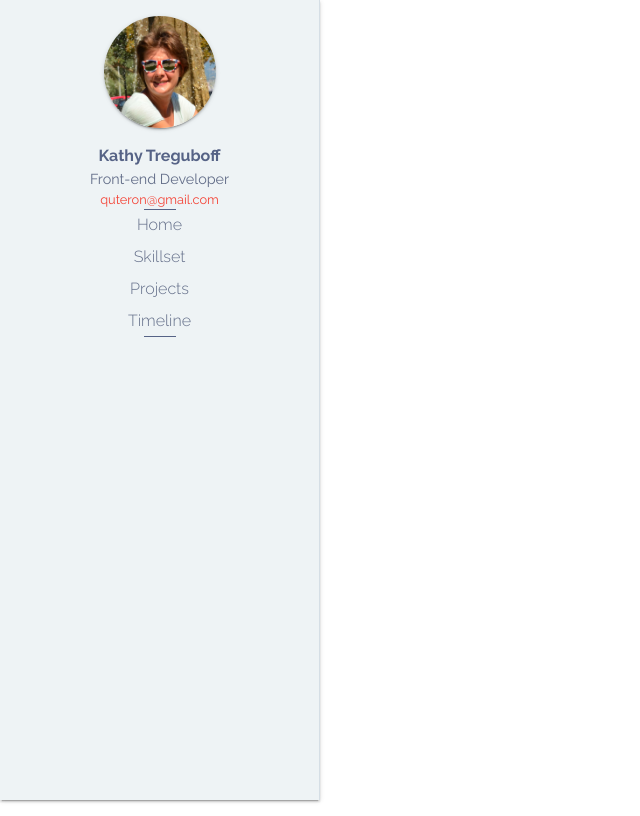
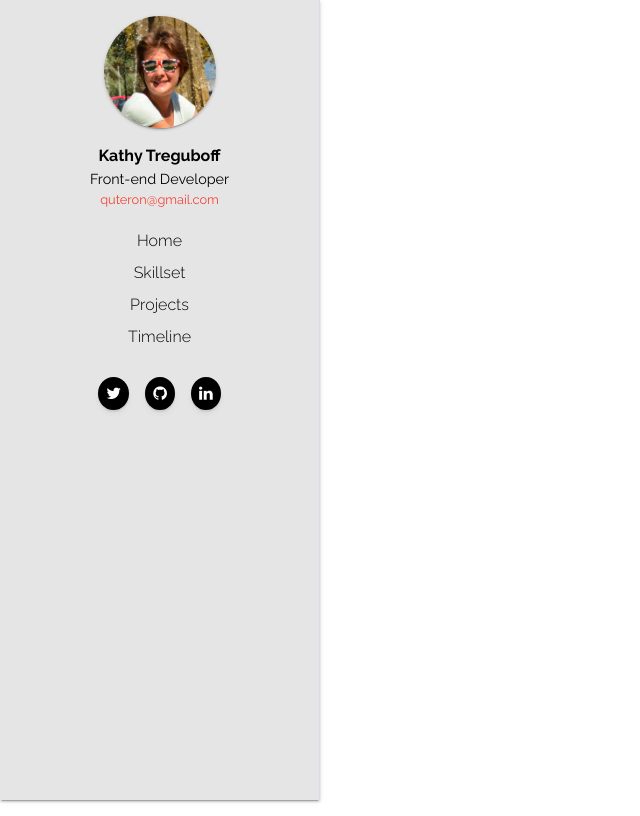
Before and after one commit to quteron/quteron.github.io, a plain HTML site: page index.html in a window 1280 px wide. Shown: the whole page, without its empty margins (0-640 px from the left). Drawn offline with Linux system fonts and the light colour scheme.

Commit message:
Added social buttons to sidebar.

```diff
--- a/assets/css/styles.css
+++ b/assets/css/styles.css
@@ -30,15 +30,40 @@ a:hover {
     text-decoration: underline;
 }
 
+.icon-box {
+    margin: 0.5em;
+    line-height: 1;
+    padding: 0.5em;
+    font-size: 1em;
+    background-color: #000;
+    color: #FFF;
+    border-radius: 100%;
+    box-shadow: 0 2px 1px rgba(0, 0, 0, .05), 0 2px 3px rgba(0, 0, 0, .05), 0 4px 8px rgba(0, 0, 0, .05);
+}
+
+.icon-box:hover {
+    background-color: #F44336;
+    color: #FFF;
+}
+
+.center {
+    display: -webkit-flex;
+    display: flex;
+    -webkit-align-items: center;
+    align-items: center;
+    -webkit-justify-content: center;
+    justify-content: center;
+}
+
 .sidebar {
-    background-color: #EEF3F5;
+    background-color: rgba(0,0,0,0.1);
     border-right: 1px solid #D5DEE5;
     box-shadow: 0 2px 2px 0 rgba(0,0,0,.14),0 3px 1px -2px rgba(0,0,0,.2),0 1px 5px 0 rgba(0,0,0,.12);
     overflow: auto;
     position: fixed;
     top: 0;
+    left: 0;
     bottom: 0;
-    left: 0;
     display: -webkit-flex;
     display: flex;
     -webkit-flex-direction: column;
@@ -67,12 +92,12 @@ a:hover {
 
 .sidebar .header .title {
     font-weight: 700;
-    color: #566386;
+    color: #000;
     font-size: 100%;
 }
 
 .sidebar .header .subtitle {
-    color: #626D88;
+    color: #000;
     font-size: 90%;
 }
 
@@ -81,34 +106,26 @@ a:hover {
 }
 
 .sidebar .nav {
-    position: relative;
-    display: -webkit-flex;
-    display: flex;
+    margin: 1em 0;
     -webkit-flex-direction: column;
     flex-direction: column;
-    -webkit-align-items: center;
-    align-items: center;
 }
 
-.sidebar .nav::before, .sidebar .nav::after {
-    content: "";
-    position: absolute;
-    border-top: 1px solid #566386;
-    font-weight: 300;
-    width: 2em;
-    left: 9em;
-}
-
-.sidebar .nav::before {
-    top: 0;
-}
-
-.sidebar .nav::after {
-    bottom: 0;
-}
+/*.sidebar .nav::before, .sidebar .nav::after {*/
+    /*content: "";*/
+    /*border-top: 1px solid #566386;*/
+    /*font-weight: 300;*/
+    /*width: 20%;*/
+    /*margin: 1em 0;*/
+/*}*/
 
 .sidebar .nav > div {
-    color: #626D88;
+    color: #000;
     font-weight: 300;
     line-height: 2;
 }
+
+.sidebar .social {
+    -webkit-flex-direction: row;
+    flex-direction: row;
+}
--- a/index.html
+++ b/index.html
@@ -17,12 +17,23 @@
             <div class="subtitle">Front-end Developer</div>
             <a class="mail" href="mailto:quteron@gmail.com">quteron@gmail.com</a>
         </header>
-        <nav class="nav">
+        <nav class="nav center">
             <div>Home</div>
             <div>Skillset</div>
             <div>Projects</div>
             <div>Timeline</div>
         </nav>
+        <footer class="social center">
+            <a class="icon-box">
+                <i class="fa fa-twitter" aria-hidden="true"></i>
+            </a>
+            <a class="icon-box">
+                <i class="fa fa-github" aria-hidden="true"></i>
+            </a>
+            <a class="icon-box">
+                <i class="fa fa-linkedin" aria-hidden="true"></i>
+            </a>
+        </footer>
     </section>
     <section class="content">
 
```
